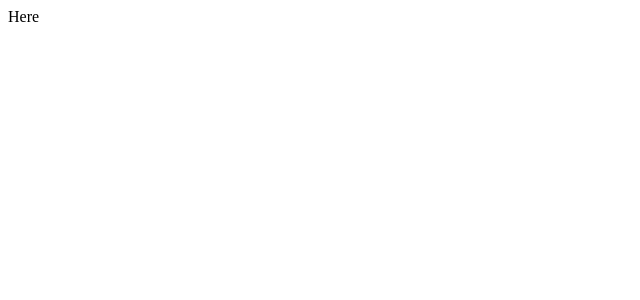
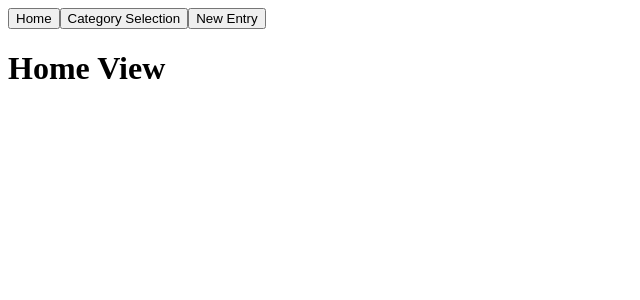
Before and after one commit to ImBlakeDoyle/journal_revision, a React (Create React App) app: page / in a window 1280 px wide. Shown: the top 300 px of the page, without its empty margins (0-640 px from the left). Built offline with nearby package versions, Linux system fonts and the light colour scheme.

Commit message:
add location state

```diff
--- a/package.json
+++ b/package.json
@@ -5,6 +5,7 @@
   "dependencies": {
     "react": "^16.7.0",
     "react-dom": "^16.7.0",
+    "react-router-dom": "^4.3.1",
     "react-scripts": "2.1.3"
   },
   "scripts": {
--- a/src/App.js
+++ b/src/App.js
@@ -1,9 +1,37 @@
 import React, { Component } from "react";
+import HomeView from "./HomeView";
+import CategorySelectionView from "./CategorySelectionView";
+import NewEntryView from "./NewEntryView";
 
 class App extends Component {
+    state = { location: "home" }
+
+    getView() {
+        const { location } = this.state;
+        switch(location) {
+            case "home":
+                return <HomeView />;
+            case "categorySelection":
+                return <CategorySelectionView />;
+            case "newEntry":
+                return <NewEntryView />;
+            default:
+                return null;
+        }
+    }
+
+    changeLocation = (location) => {
+        this.setState({ location });
+    }
+
     render() {
         return (
-            <div>Here</div>
+            <div>
+                <button onClick={() => this.changeLocation("home")}>Home</button>
+                <button onClick={() => this.changeLocation("categorySelection")}>Category Selection</button>
+                <button onClick={() => this.changeLocation("newEntry")}>New Entry</button>
+                {this.getView()}
+            </div>
         );
     }
 }
```
